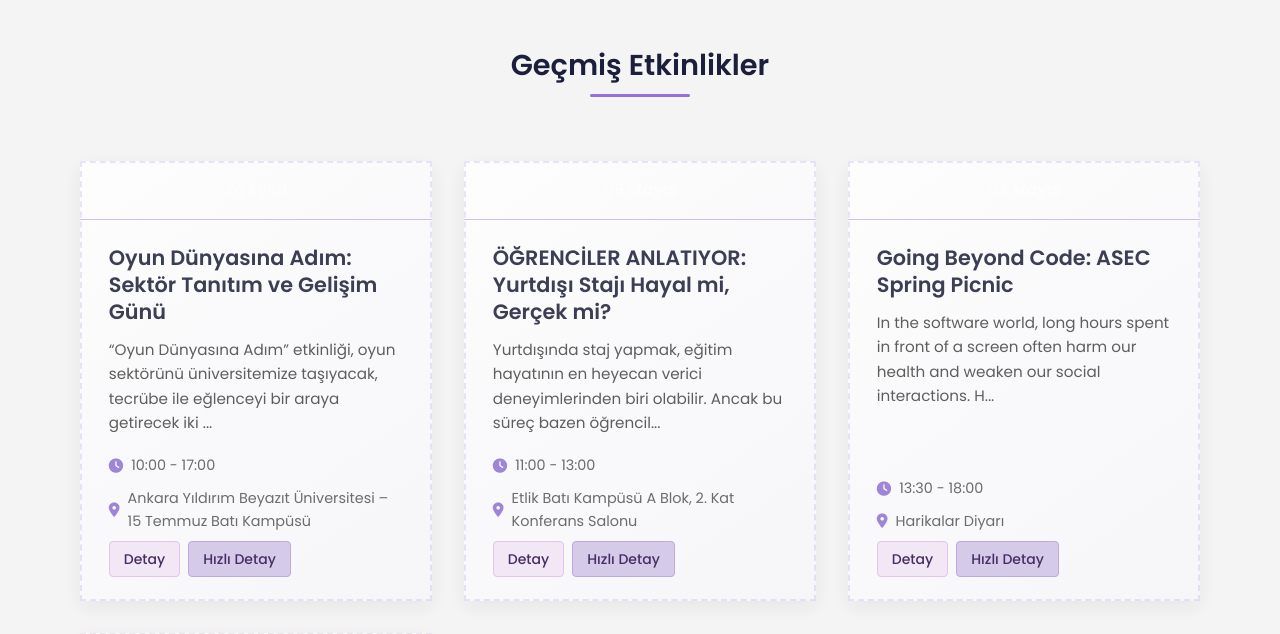
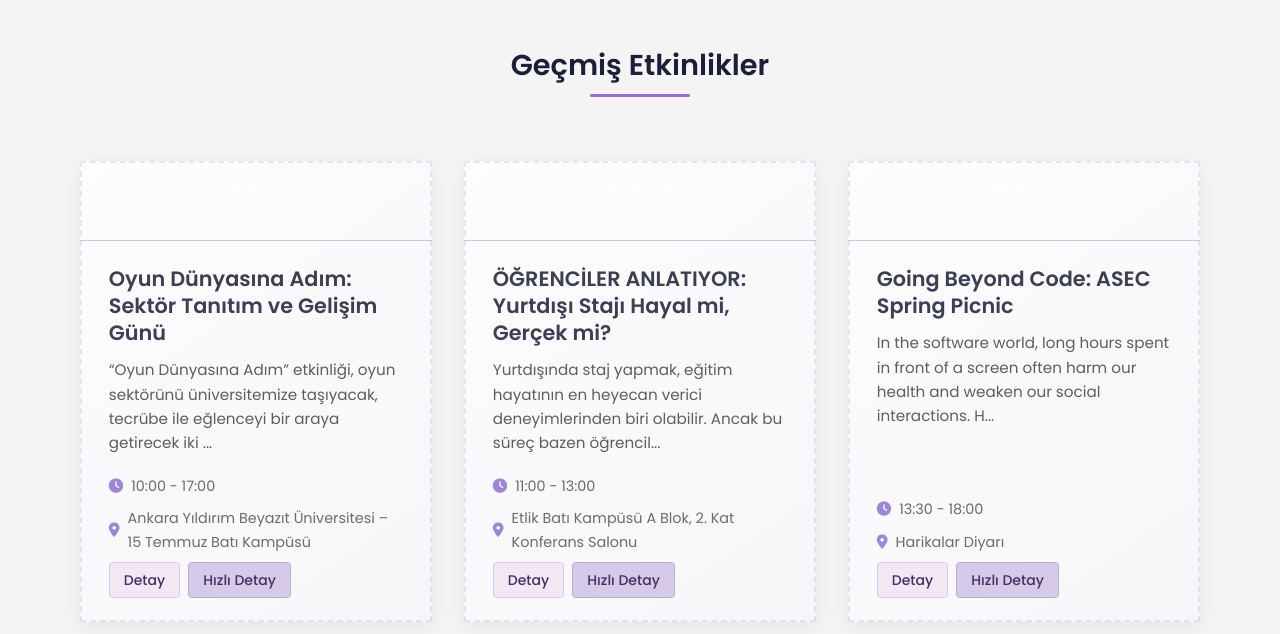
Before and after one commit to gokdeniz05/ASEC-Website-Update, a PHP site: page /etkinlikler in a window 1280 px wide. Shown: the part 366-1000 px from the top of the page. Run offline with PHP 8.4, Linux system fonts and the light colour scheme; data comes from the database, SQL or seed files in the repository.

Commit message:
karta yıl eklendi

```diff
--- a/src/etkinlikler.php
+++ b/src/etkinlikler.php
@@ -56,9 +56,11 @@ if (session_status() === PHP_SESSION_NONE) {
                             $monthLong = isset($translations[$langCode]['months_long'][$monthNum])
                                 ? $translations[$langCode]['months_long'][$monthNum]
                                 : date('F', $t);
+                            $year = date('Y', $t);
                             ?>
                             <span class="day"><?= date('d', $t) ?></span>
                             <span class="month"><?= $monthLong ?></span>
+                            <span class="year" style="font-size: 0.8em; display: block;"><?= $year ?></span>
                         </div>
                         <div class="event-details">
                             <h4><?= htmlspecialchars($display_baslik) ?></h4>
@@ -103,9 +105,11 @@ if (session_status() === PHP_SESSION_NONE) {
                             $monthLong = isset($translations[$langCode]['months_long'][$monthNum])
                                 ? $translations[$langCode]['months_long'][$monthNum]
                                 : date('F', $t);
+                            $year = date('Y', $t);
                             ?>
                             <span class="day"><?= date('d', $t) ?></span>
                             <span class="month"><?= $monthLong ?></span>
+                            <span class="year" style="font-size: 0.8em; display: block;"><?= $year ?></span>
                         </div>
                         <div class="event-details">
                             <h4><?= htmlspecialchars($display_baslik) ?></h4>
```
